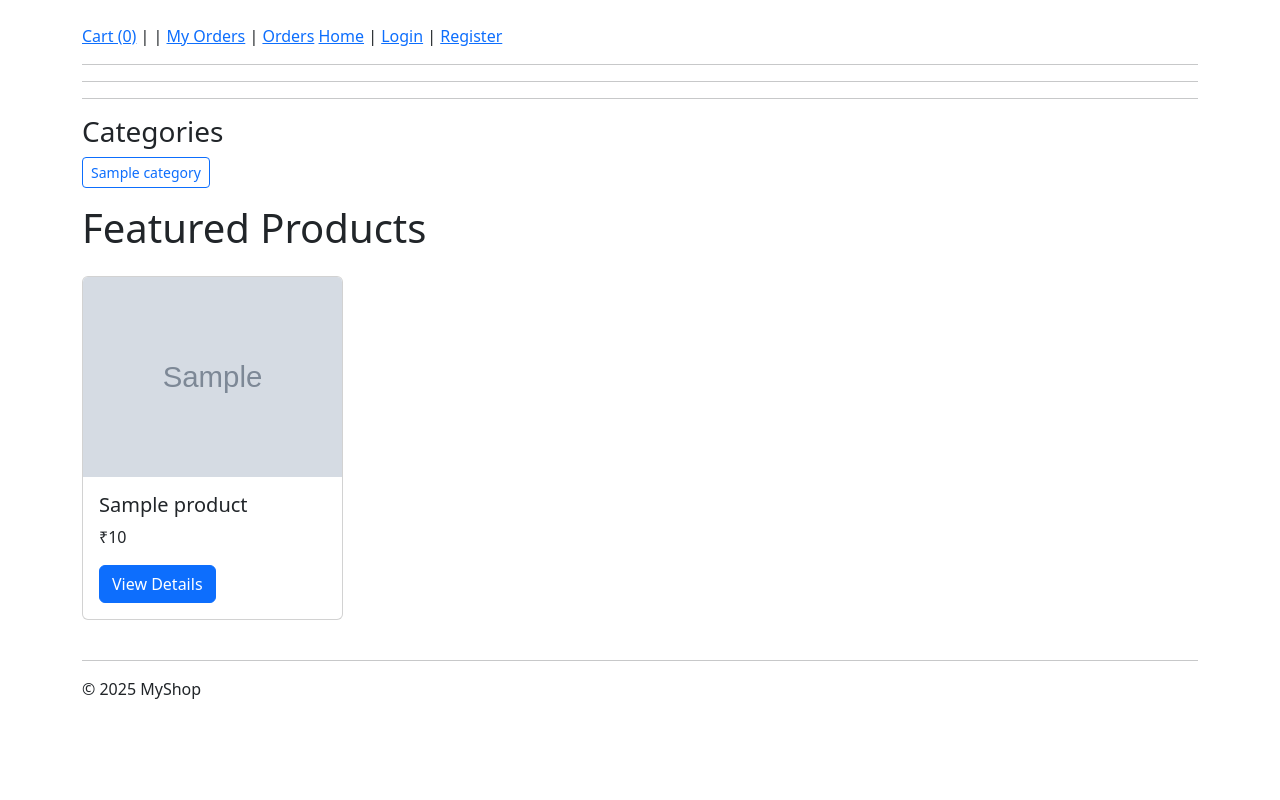
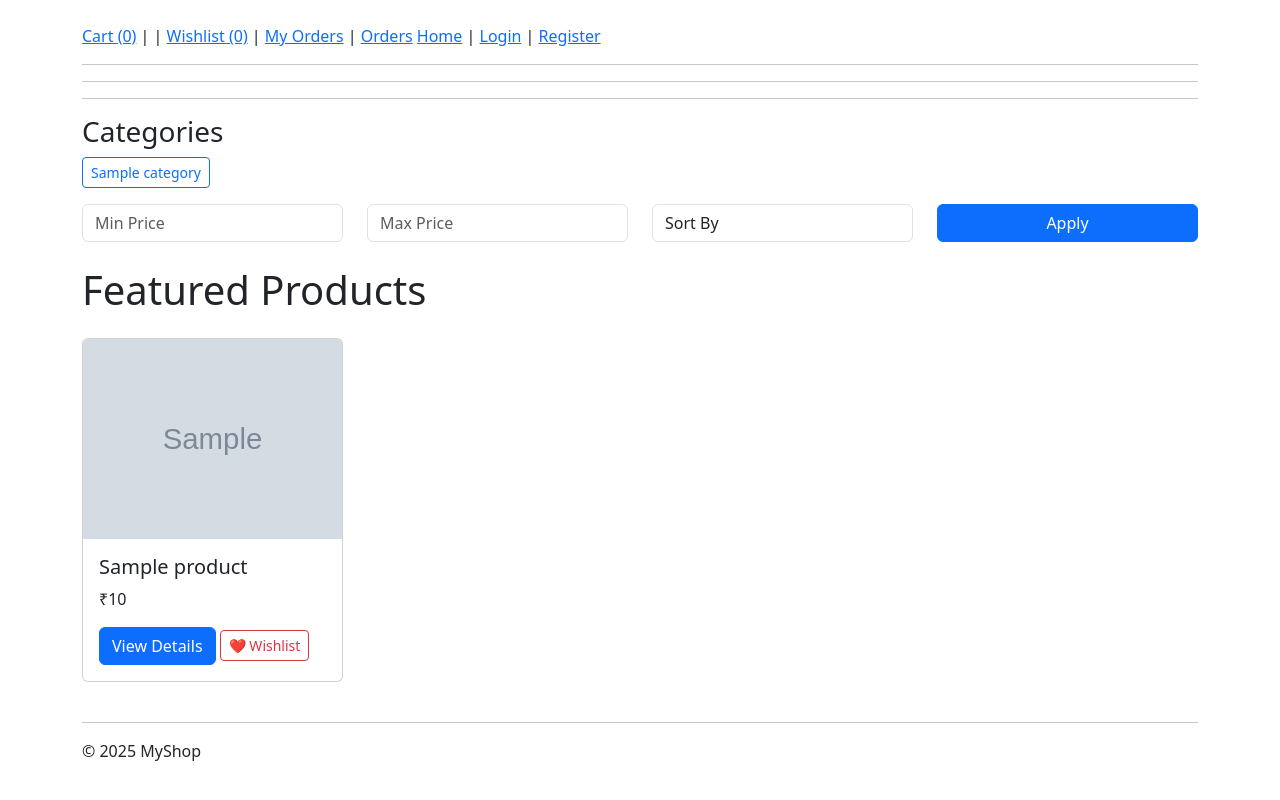
Before and after one commit to PraneetNS/e-commerce, a PHP site: page /ecommerce-mvc/public/wishlist/index in a window 1280 px wide. Run offline with PHP 8.4, Linux system fonts and the light colour scheme; tables that the repository leaves empty or names only in its code hold one stand-in row (values such as "Sample post"); grey boxes marked "Sample" are stand-in pictures.

Commit message:
added wishlist

```diff
--- a/app/Models/product.php
+++ b/app/Models/product.php
@@ -95,5 +95,33 @@ public function getByCategory(int $categoryId): array
     $stmt->execute(['cid' => $categoryId]);
     return $stmt->fetchAll();
 }
+public function filterProducts(?string $min, ?string $max, ?string $sort): array
+{
+    $sql = "SELECT * FROM products WHERE 1=1";
+    $params = [];
+
+    if (!empty($min)) {
+        $sql .= " AND price >= :min";
+        $params['min'] = $min;
+    }
+
+    if (!empty($max)) {
+        $sql .= " AND price <= :max";
+        $params['max'] = $max;
+    }
+
+    if ($sort === "low-high") {
+        $sql .= " ORDER BY price ASC";
+    } elseif ($sort === "high-low") {
+        $sql .= " ORDER BY price DESC";
+    } elseif ($sort === "newest") {
+        $sql .= " ORDER BY created_at DESC";
+    }
+
+    $stmt = $this->db->prepare($sql);
+    $stmt->execute($params);
+
+    return $stmt->fetchAll();
+}
 
 }
--- a/app/Views/home/index.php
+++ b/app/Views/home/index.php
@@ -7,6 +7,30 @@
 <?php endforeach; ?>
 </div>
 
+<form action="/ecommerce-mvc/public/home/filter" method="get" class="row mb-4">
+
+    <div class="col-md-3">
+        <input type="number" name="min" class="form-control" placeholder="Min Price">
+    </div>
+
+    <div class="col-md-3">
+        <input type="number" name="max" class="form-control" placeholder="Max Price">
+    </div>
+
+    <div class="col-md-3">
+        <select name="sort" class="form-control">
+            <option value="">Sort By</option>
+            <option value="low-high">Price: Low to High</option>
+            <option value="high-low">Price: High to Low</option>
+            <option value="newest">Newest</option>
+        </select>
+    </div>
+
+    <div class="col-md-3">
+        <button class="btn btn-primary w-100">Apply</button>
+    </div>
+
+</form>
 
 
 <h1 class="mb-4">Featured Products</h1>
@@ -22,6 +46,8 @@
             <h5 class="card-title"><?= $p['name'] ?></h5>
             <p class="card-text">₹<?= $p['price'] ?></p>
             <a href="/ecommerce-mvc/public/product/show/<?= $p['id'] ?>" class="btn btn-primary">View Details</a>
+            <a href="/ecommerce-mvc/public/wishlist/add/<?= $p['id'] ?>" class="btn btn-outline-danger btn-sm">❤️ Wishlist</a>
+
         </div>
     </div>
 </div>
--- a/app/Views/layouts/main.php
+++ b/app/Views/layouts/main.php
@@ -19,6 +19,8 @@ $baseUrl = rtrim($config['app']['base_url'], '/');
 
 <nav>
     <a href="<?= $baseUrl ?>/cart/index">Cart (<?= isset($_SESSION['cart']) ? count($_SESSION['cart']) : 0 ?>)</a> |
+    | <a href="<?= $baseUrl ?>/wishlist/index">Wishlist (<?= isset($_SESSION['wishlist']) ? count($_SESSION['wishlist']) : 0 ?>)</a>
+
 | <a href="<?= $baseUrl ?>/orders/index">My Orders</a>
 | <a href="<?= $baseUrl ?>/adminOrder/index">Orders</a>
 
--- a/app/controllers/homeController.php
+++ b/app/controllers/homeController.php
@@ -43,5 +43,22 @@ class HomeController extends Controller
         'categories' => $categories
     ]);
 }
+public function filter(): void
+{
+    $min  = $_GET['min'] ?? null;
+    $max  = $_GET['max'] ?? null;
+    $sort = $_GET['sort'] ?? null;
+
+    $productModel = new Product();
+    $products = $productModel->filterProducts($min, $max, $sort);
+
+    $catModel = new Category();
+    $categories = $catModel->all();
+
+    $this->view('home/index', [
+        'products' => $products,
+        'categories' => $categories
+    ]);
+}
 
 }
```
Also changed, not shown: app/Models/Review.php (added, +35 -0 lines), app/Views/product/view.php (+26 -0 lines), app/Views/wishlist/index.php (added, +33 -0 lines), app/controllers/ReviewController.php (added, +27 -0 lines), app/controllers/wishlistcontroller.php (added, +38 -0 lines).
